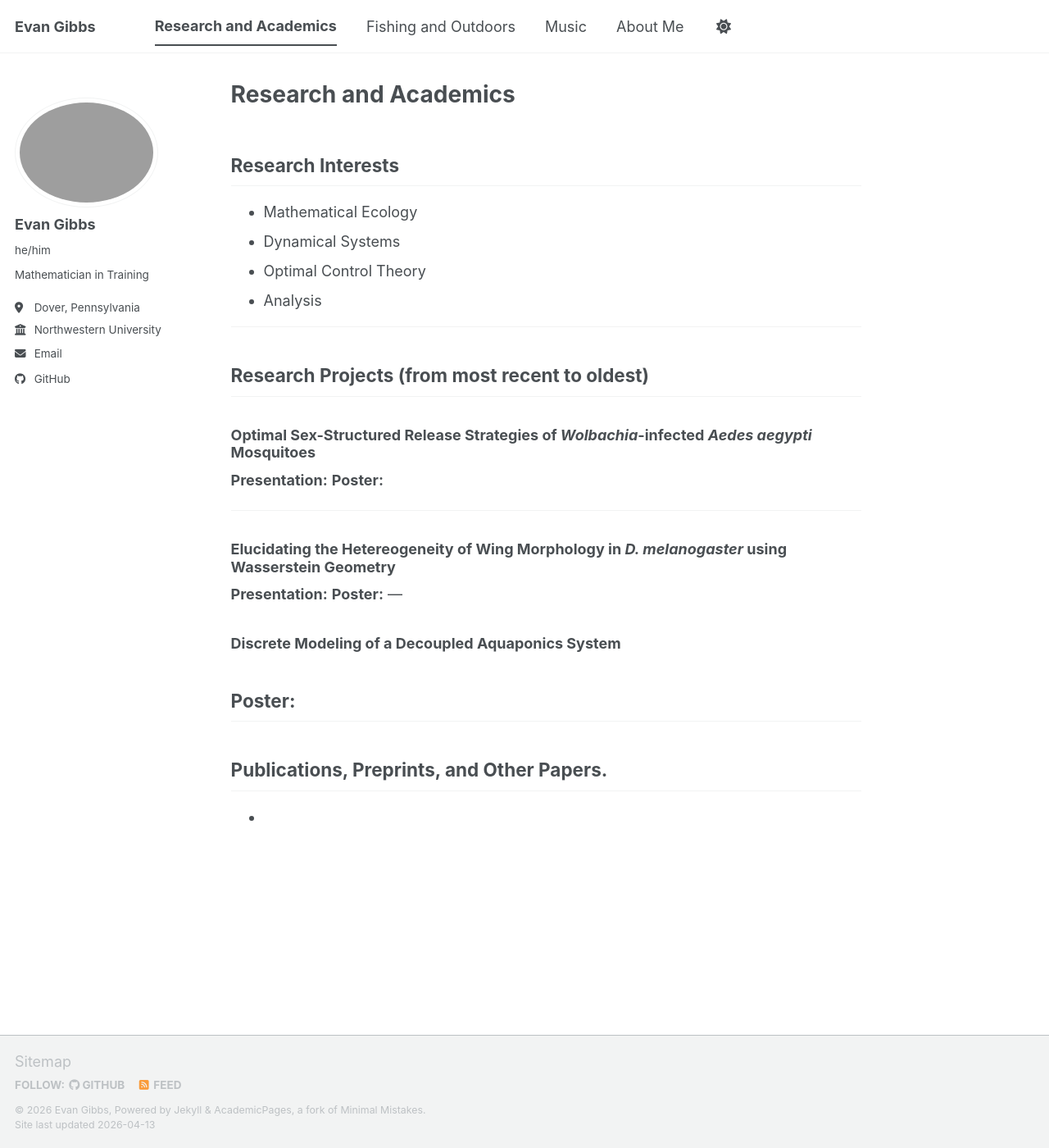
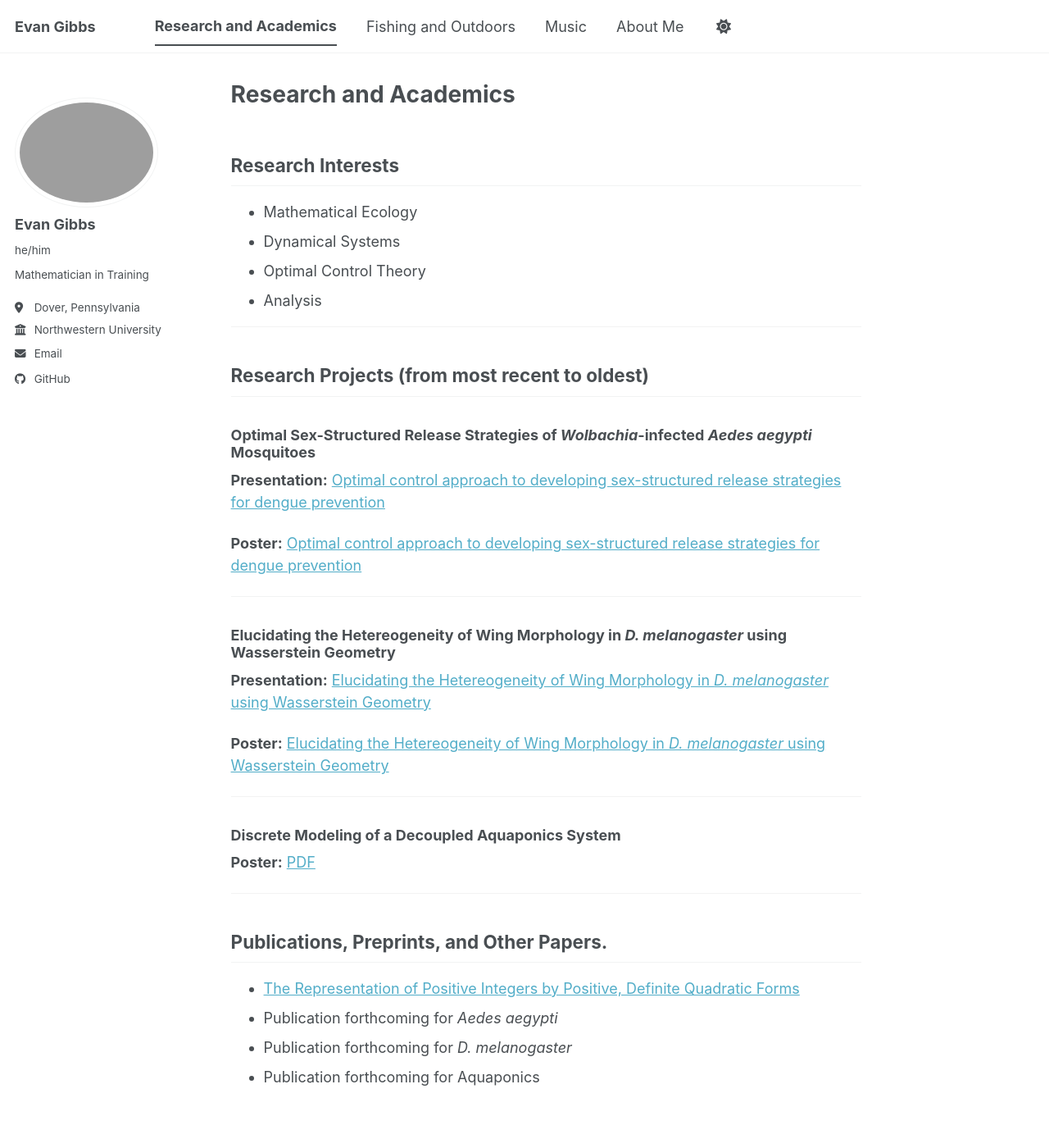
Before and after one commit to EvanGibbs717/EvanGibbs, a Jekyll site: the page built from _pages/research.md, in a window 1280 px wide and 1400 px high. Shown: the whole window at 82% size. Built offline with Jekyll 4.4.1, drawn with Linux system fonts in a browser that asks for light colours; a script bundle is joined from its source files by our own code; library files that are not in the unit come from our copies.

Commit message:
Update research.md

```diff
--- a/_pages/research.md
+++ b/_pages/research.md
@@ -20,22 +20,32 @@
 
 ### Optimal Sex-Structured Release Strategies of *Wolbachia*-infected *Aedes aegypti* Mosquitoes
 
-**Presentation:**
-**Poster:**
+**Presentation:** [Optimal control approach to developing sex-structured release strategies for
+dengue prevention](https://evangibbs717.github.io/EvanGibbs/files/CV_EvanGibbs_2026.pdf)
+
+**Poster:** [Optimal control approach to developing sex-structured release strategies for
+dengue prevention](https://evangibbs717.github.io/EvanGibbs/files/CV_EvanGibbs_2026.pdf)
 
 ---
 
 ### Elucidating the Hetereogeneity of Wing Morphology in *D. melanogaster* using Wasserstein Geometry
 
-**Presentation:**
-**Poster:**
+**Presentation:** [Elucidating the Hetereogeneity of Wing Morphology in *D. melanogaster* using Wasserstein Geometry](https://evangibbs717.github.io/EvanGibbs/files/CV_EvanGibbs_2026.pdf)
+
+**Poster:** [Elucidating the Hetereogeneity of Wing Morphology in *D. melanogaster* using Wasserstein Geometry](https://evangibbs717.github.io/EvanGibbs/files/CV_EvanGibbs_2026.pdf)
+
 ---
 
 ### Discrete Modeling of a Decoupled Aquaponics System
 
-**Poster:**
+**Poster:** [PDF](https://evangibbs717.github.io/EvanGibbs/files/CV_EvanGibbs_2026.pdf)
+
 ---
 
 ## Publications, Preprints, and Other Papers.
 
--
+- [The Representation of Positive Integers by
+Positive, Definite Quadratic Forms](https://evangibbs717.github.io/EvanGibbs/files/CV_EvanGibbs_2026.pdf)
+- Publication forthcoming for *Aedes aegypti*
+- Publication forthcoming for *D. melanogaster*
+- Publication forthcoming for Aquaponics
```
